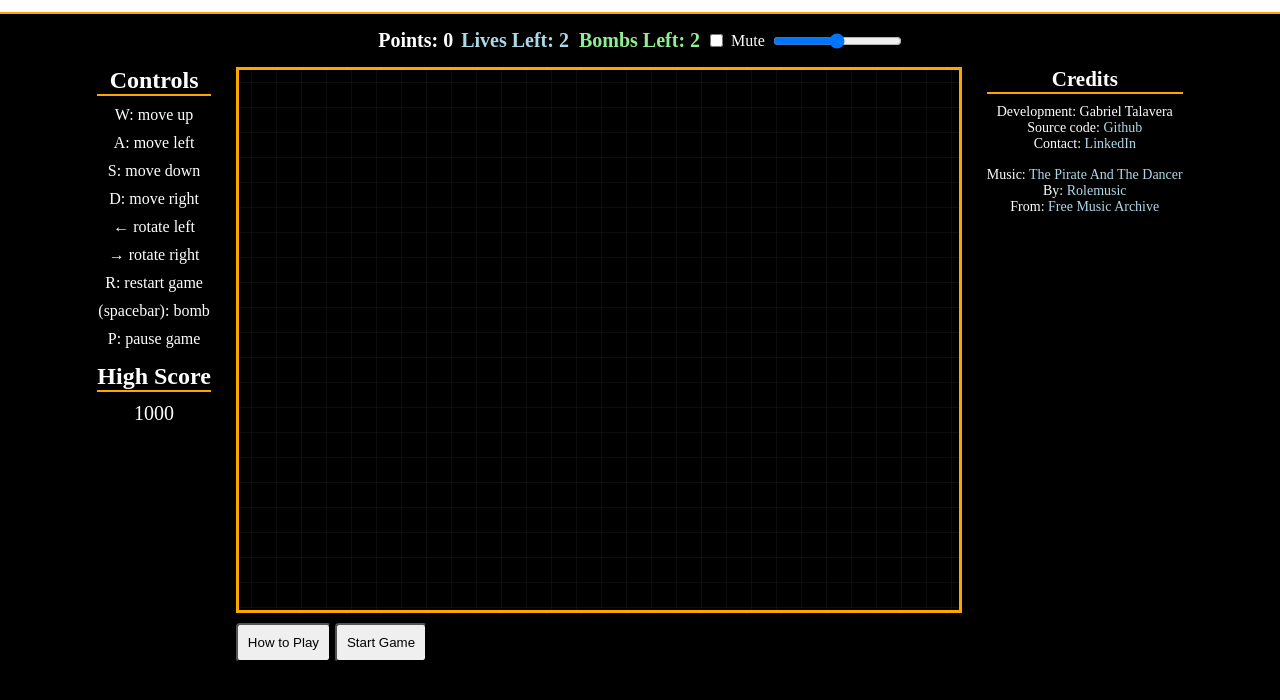
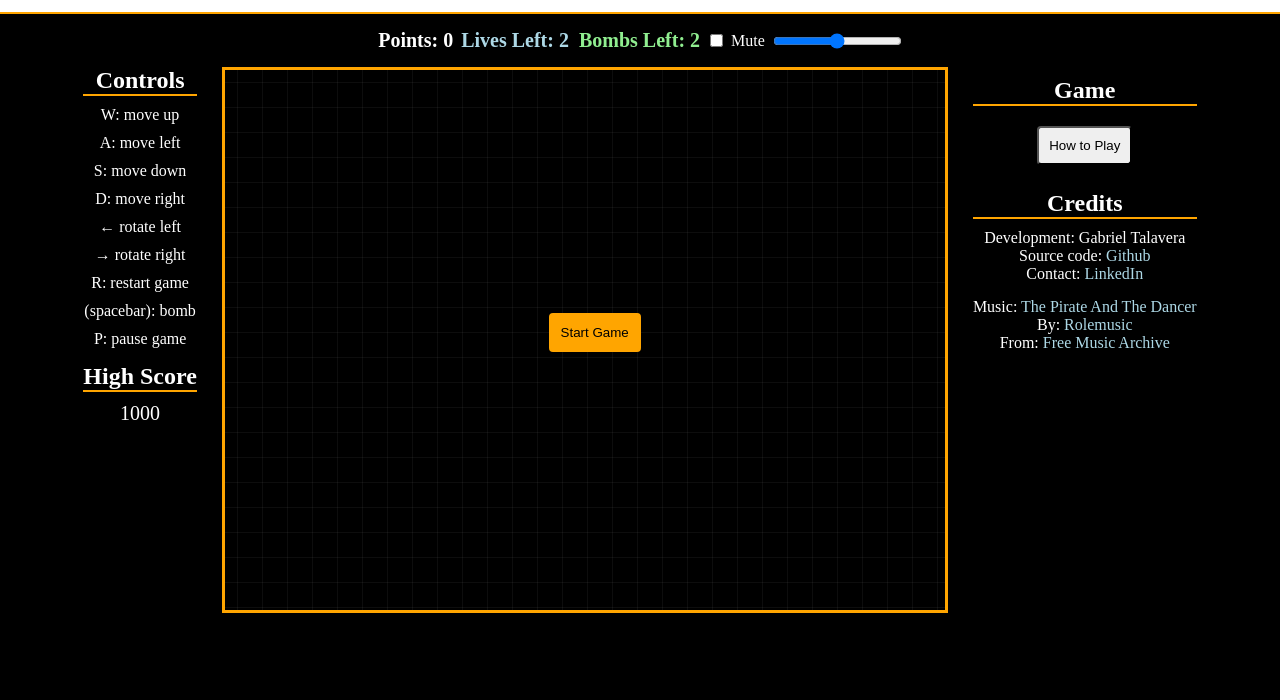
Before and after one commit to gabrieltal/shape_wars, a website built with webpack: page index.html in a window 1280 px wide. Shown: the part 62-762 px from the top of the page. Built offline with nearby package versions, Linux system fonts and the light colour scheme.

Commit message:
Added an overlay and moved aroudn some buttons and overlays on the canvas

```diff
--- a/index.html
+++ b/index.html
@@ -38,15 +38,19 @@
           <p id="highscore"></p>
         </div>
 
-        <div class="board">
+        <div class="board position-relative">
           <canvas id="canvas" width="720" height="540"></canvas>
-          <button class="my-10" type="button" id="how-to">How to Play</button>
-          <button class="my-10" type="button" id="startGame">Start Game</button>
-          <p id="message"></p>
+          <div id="canvas-overlay" class="overlay d-none">
+            <div class="text-center position-relative top-50" id="message"></div>
+          </div>
+          <button class="position-absolute top-50 left-50 btn-orange" type="button" id="startGame">Start Game</button>
         </div>
 
-        <div class="text-center text-14">
-          <h2 class="border-bottom-orange mb-10">Credits</h2>
+        <div class="text-center text-16">
+          <h2 class="border-bottom-orange my-10">Game</h2>
+          <button class="my-10" type="button" id="how-to">How to Play</button>
+
+          <h2 class="border-bottom-orange mt-15 mb-10">Credits</h2>
           <ul>
             <li>Development: Gabriel Talavera</li>
             <li>Source code:
```
